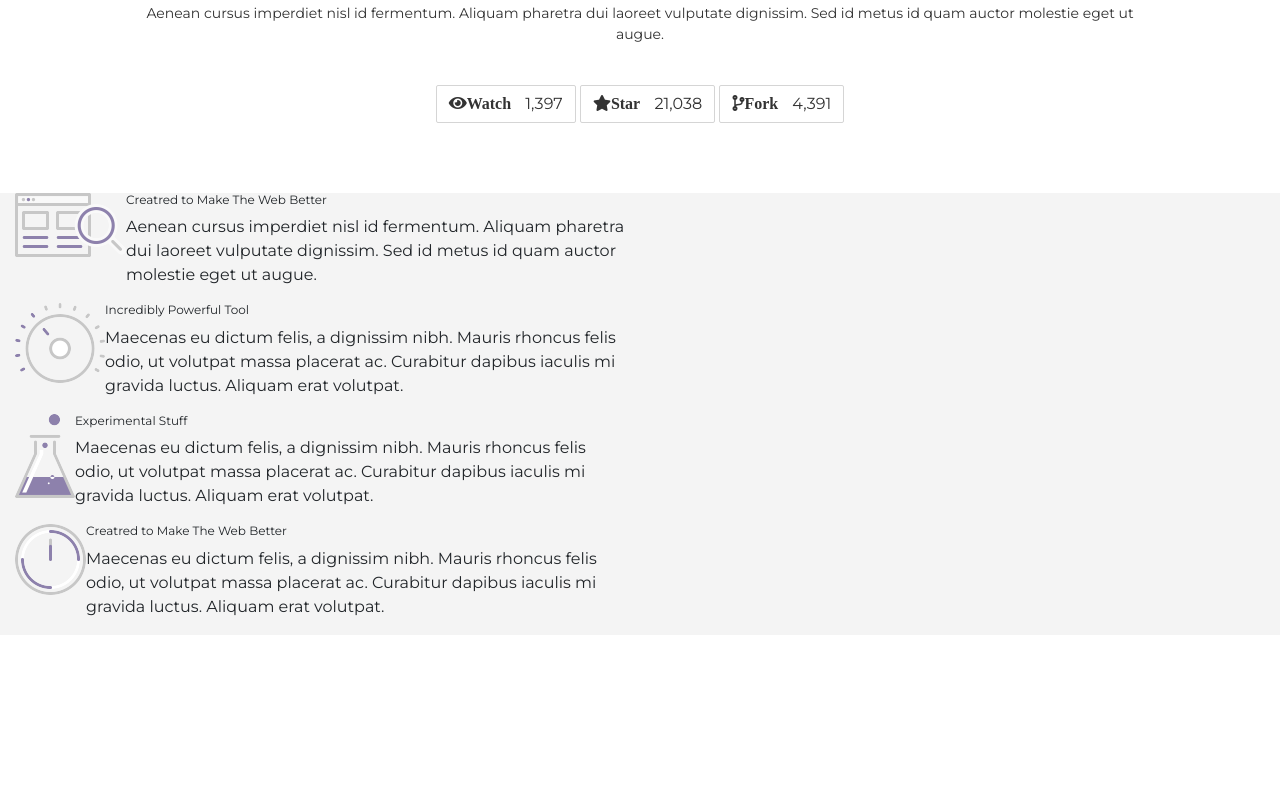
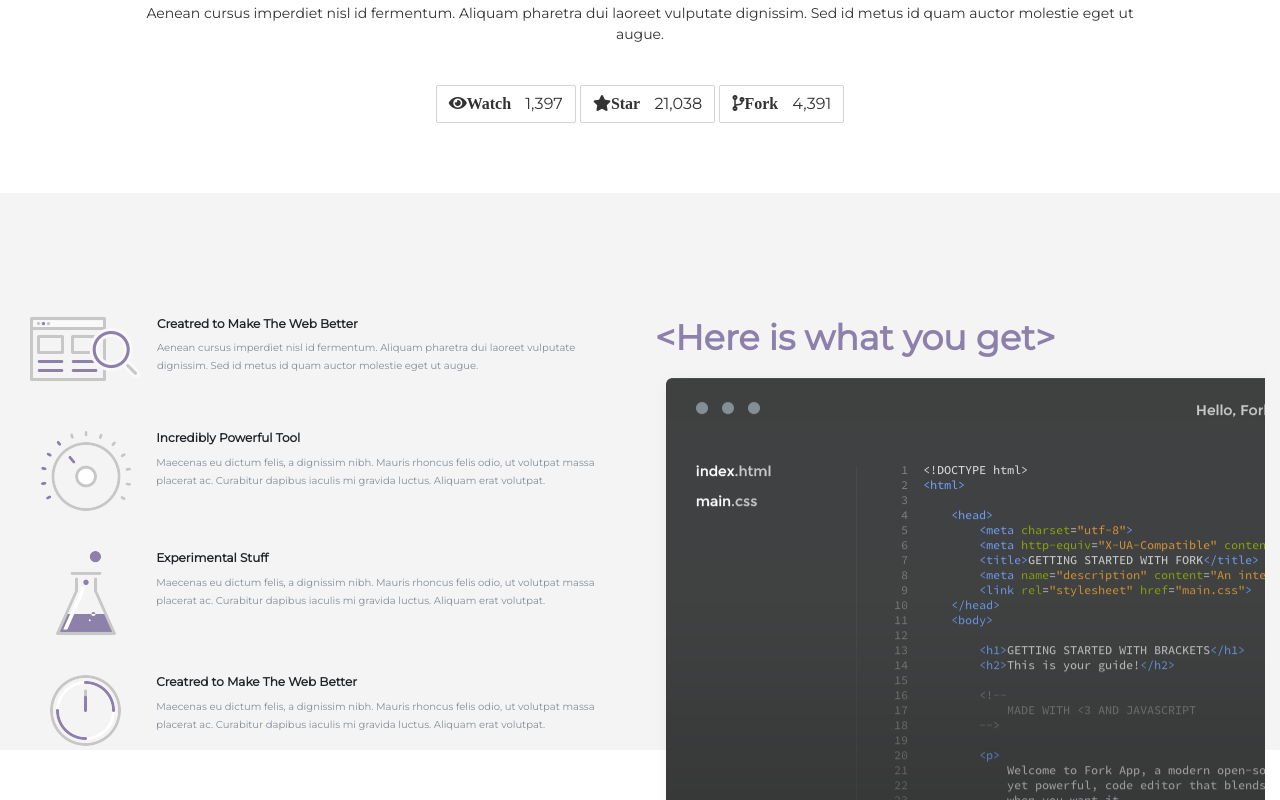
Before and after one commit to GeekHub-FrontEnd-CMS-Online-8/Aleksandr_Plakhotnii_HW_7, a plain HTML site: page app/index.html in a window 1280 px wide. Shown: the part 1085-1885 px from the top of the page. Before the commit the page ends 1720 px from the top, so only its background shows below. Drawn offline with nearby package versions, Linux system fonts and the light colour scheme.

Commit message:
add new section

```diff
--- a/app/index.html
+++ b/app/index.html
@@ -82,13 +82,13 @@
         </div>
     </div>
 </section>
-<section class="features">
-    <div class="container-fluid">
+
+<section class="features container-fluid">
     <div class="row">
-            <div class="col-6">
+        <div class="col-md-6">
             <div class="box">
-                    <a href="#"><img src="img/icon-1.png" alt="icon-1"></a>
-                    <div class="box-text">
+                <a href="#" class="icon-1"></a>
+                <div class="features-text">
                     <h3>Creatred to Make The Web Better</h3>
                     <p>Aenean cursus imperdiet nisl id fermentum. Aliquam
                         pharetra dui laoreet vulputate dignissim. Sed id metus
@@ -96,8 +96,8 @@
                 </div>
             </div>
             <div class="box">
-                    <a href="#"><img src="img/icon-2.png" alt="icon-2"></a>
-                    <div class="box-text">
+                <a href="#" class="icon-2"></a>
+                <div class="features-text">
                     <h3>Incredibly Powerful Tool</h3>
                     <p>Maecenas eu dictum felis, a dignissim nibh. Mauris rhoncus
                         felis odio, ut volutpat massa placerat ac. Curabitur dapibus
@@ -105,8 +105,8 @@
                 </div>
             </div>
             <div class="box">
-                    <a href="#"><img src="img/icon-3.png" alt="icon-3"></a>
-                    <div class="box-text">
+                <a href="#" class="icon-3"></a>
+                <div class="features-text">
                     <h3>Experimental Stuff</h3>
                     <p>Maecenas eu dictum felis, a dignissim nibh. Mauris rhoncus
                         felis odio, ut volutpat massa placerat ac. Curabitur dapibus
@@ -114,8 +114,8 @@
                 </div>
             </div>
             <div class="box">
-                    <a href="#"><img src="img/icon-4.png" alt="icon-4"></a>
-                    <div class="box-text">
+                <a href="#" class="icon-4"></a>
+                <div class="features-text">
                     <h3>Creatred to Make The Web Better</h3>
                     <p>Maecenas eu dictum felis, a dignissim nibh. Mauris rhoncus felis
                         odio, ut volutpat massa placerat ac. Curabitur dapibus iaculis mi
@@ -123,10 +123,18 @@
                 </div>
             </div>
         </div>
-            <div class="col-6"></div>
+        <div class="col-md-6">
+            <div class="idea-tag">
+                <h2>&#60;Here is what you get&#62;</h2>
+            </div>
+            <div class="idea">
+
+            </div>
         </div>
     </div>
 </section>
+
+
 <!--Scripts-->
 <script src="libs/jquery/dist/jquery.slim.js"></script>
 <script src="https://cdnjs.cloudflare.com/ajax/libs/tether/1.4.4/js/tether.min.js"></script>
--- a/app/scss/style.scss
+++ b/app/scss/style.scss
@@ -124,14 +124,66 @@ li {
 
 .features {
   background: #f4f4f4;
+  padding-top: 124px;
+  .col-md-6 {
     .box {
       display: flex;
       align-items: flex-start;
+      margin-top: 40px;
+      &:first-child {
+        margin-top: 0;
+      }
       h3 {
         font-size: 12px;
+        font-weight: bold;
       }
-    h {
+      p {
         font-size: 10px;
+        color: #848e97;
+        line-height: 18px;
+      }
+      .features-text {
+        align-items: flex-start;
+      }
+      .icon-1 {
+        background: url("../img/icon-1.png") no-repeat center center;
+        width: 225px;
+        height: 64px;
+        display: block;
+      }
+      .icon-2 {
+        background: url("../img/icon-2.png") no-repeat center center;
+        width: 250px;
+        height: 80px;
+        display: block;
+      }
+      .icon-3 {
+        background: url("../img/icon-3.png") no-repeat center center;
+        width: 250px;
+        height: 84px;
+        display: block;
+      }
+      .icon-4 {
+        background: url("../img/icon-4.png") no-repeat center center;
+        width: 250px;
+        height: 71px;
+        display: block;
       }
     }
   }
+}
+
+.col-md-6 {
+  .idea-tag {
+    h2 {
+      color: #8d81ac;
+      font-weight: bold;
+      font-size: 35px;
+    }
+  }
+  .idea {
+    background: url("../img/idea-bg.png") no-repeat;
+    width: 100%;
+    height: 100%;
+  }
+}
```
Also changed, not shown: app/css/style.css, app/img/idea-bg.jpg (added), app/img/idea-bg.png (added), app/scss/style.css, 1 other file. Lines whose indentation alone changed are shown as unchanged.
